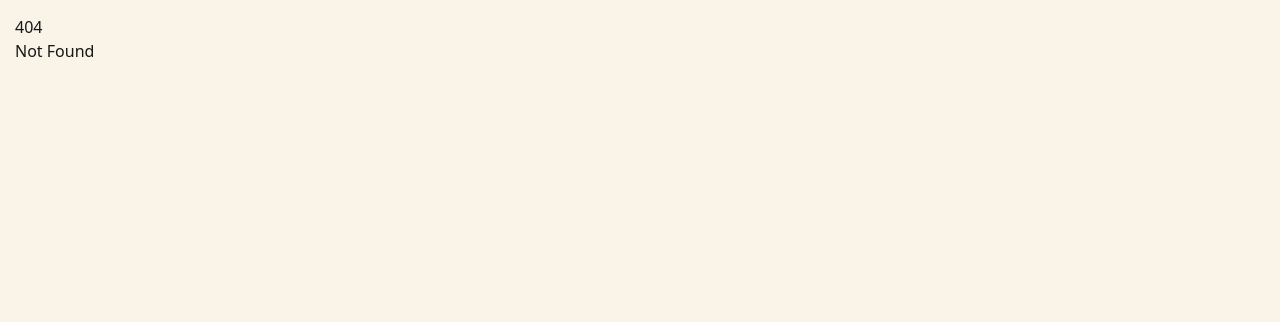
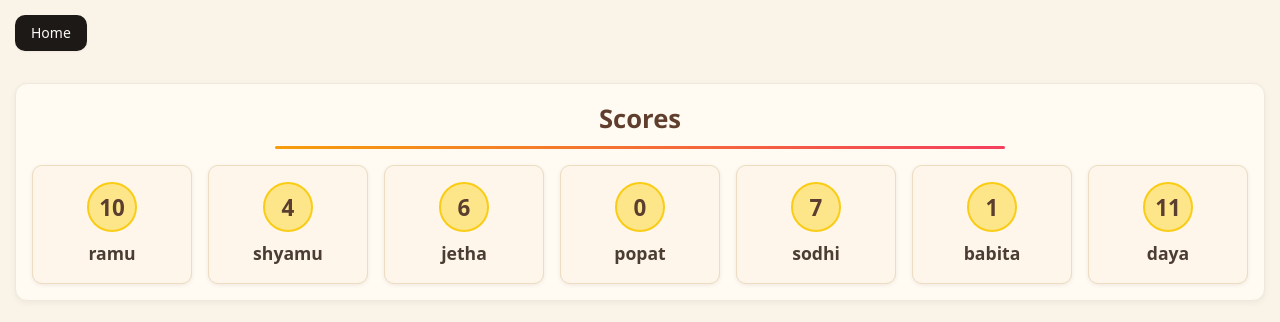
Before and after one commit to Akshat-Soni02/word-game, a SvelteKit app in the folder apps/frontend/: page /game/1/scores in a window 1280 px wide. Before the commit this address had no page. Shown: the top 322 px of the page. Built offline with nearby package versions, Linux system fonts and the light colour scheme.

Commit message:
feat/ add socket hook with players successfully joining room

```diff
--- a/apps/frontend/package.json
+++ b/apps/frontend/package.json
@@ -31,11 +31,13 @@
 		"eslint-config-prettier": "^10.0.1",
 		"eslint-plugin-svelte": "^3.0.0",
 		"globals": "^16.0.0",
+		"mode-watcher": "^1.0.8",
 		"prettier": "^3.4.2",
 		"prettier-plugin-svelte": "^3.3.3",
 		"prettier-plugin-tailwindcss": "^0.6.11",
 		"svelte": "^5.0.0",
 		"svelte-check": "^4.0.0",
+		"svelte-sonner": "^1.0.5",
 		"tailwind-merge": "^3.3.1",
 		"tailwind-variants": "^1.0.0",
 		"tailwindcss": "^4.0.0",
@@ -45,6 +47,7 @@
 		"vite": "^6.2.6"
 	},
 	"dependencies": {
-		"lucide-svelte": "^0.515.0"
+		"lucide-svelte": "^0.515.0",
+		"socket.io-client": "^4.8.1"
 	}
 }
--- /dev/null
+++ b/apps/frontend/src/lib/components/ui/sonner/index.ts
@@ -0,0 +1 @@
+export { default as Toaster } from "./sonner.svelte";
--- /dev/null
+++ b/apps/frontend/src/lib/components/ui/sonner/sonner.svelte
@@ -0,0 +1,13 @@
+<script lang="ts">
+	import { Toaster as Sonner, type ToasterProps as SonnerProps } from "svelte-sonner";
+	import { mode } from "mode-watcher";
+
+	let { ...restProps }: SonnerProps = $props();
+</script>
+
+<Sonner
+	theme={mode.current}
+	class="toaster group"
+	style="--normal-bg: var(--popover); --normal-text: var(--popover-foreground); --normal-border: var(--border);"
+	{...restProps}
+/>
--- /dev/null
+++ b/apps/frontend/src/lib/constants/states.ts
@@ -0,0 +1,23 @@
+export enum SocketMessages {
+    CREATE_ROOM = "create_room",
+    ROOM_CREATED = "room_created",
+    JOIN_ROOM = "join_room",
+    ROOM_JOINED = "room_joined",
+    SOMEONE_JOINED = "someone_joined",
+    START_GAME = "start_game",
+    GAME_STARTED = "game_started",
+    TIMER_END = "timer_end",
+    TIMER_ENDED = "timer_ended",
+    WORD_HIT = "word_hit",
+    NO_CORRECT_LETTER = "no_correct_letter",
+    CORRECT_LETTERS = "correct_letters",
+    CORRECT_WORD_GUESS = "correct_word_guess",
+    CORRECT_WORD = "correct_word",
+    CORRECT_WORD_GUESS_GAME_END = "correct_word_guess_game_end",
+    CORRECT_WORD_GAME_END = "correct_word_game_end",
+    INVALID_REQUEST = "invalid_request"
+}
+
+export enum SocketChannels {
+    DEFAULT_CHANNEL = "message"
+}
--- /dev/null
+++ b/apps/frontend/src/lib/constants/types.ts
@@ -0,0 +1,35 @@
+import { SocketMessages } from "./states";
+
+type players = Array<{player_name: string, player_points: string}>;
+
+export type SocketMessage =
+  | { type: SocketMessages.ROOM_JOINED; payload: JoinRoomRequest }
+  | { type: SocketMessages.GAME_STARTED; payload: InitGameRequest }
+  | { type: SocketMessages.TIMER_ENDED; payload: TimerEndRequest }
+  | { type: SocketMessages.CORRECT_WORD; payload: WordHitRequest }
+  | { type: SocketMessages.CORRECT_WORD_GAME_END; payload: WordHitRequest }
+  | { type: SocketMessages.CORRECT_WORD_GUESS; payload: WordHitRequest }
+  | { type: SocketMessages.CORRECT_WORD_GUESS_GAME_END; payload: WordHitRequest };
+
+
+export type CreatedRoomMessage = { type: SocketMessages.ROOM_CREATED; payload: { players: players, room_id: string }};
+export type JoinedRoomMessage = { type: SocketMessages.ROOM_JOINED; payload: { players: players }};
+export type SomeoneJoinedRoomMessage = { type: SocketMessages.SOMEONE_JOINED; payload: { players: players, player_name: string}};
+
+export type JoinRoomRequest = {
+    player_name: string;
+    room_id: string;
+}
+
+export type InitGameRequest = {
+    room_id: string;
+}
+
+export type TimerEndRequest = {
+    room_id: string;
+}
+
+export type WordHitRequest = {
+    word: string;
+    room_id: string;
+}
--- /dev/null
+++ b/apps/frontend/src/lib/stores/socket.ts
@@ -0,0 +1,20 @@
+import { writable } from 'svelte/store';
+import { io, type Socket } from 'socket.io-client';
+
+// create a writable store that holds the socket
+export const socket = writable<Socket | null>(null);
+
+// only run on the client (not during SSR)
+if (typeof window !== 'undefined') {
+	const curSocket = io('http://localhost:3001');
+
+	curSocket.on('connect', () => {
+		console.log('Connected');
+		socket.set(curSocket);
+	});
+
+	curSocket.on('disconnect', () => {
+		console.log('Disconnected');
+		socket.set(null);
+	});
+}
--- a/apps/frontend/src/routes/+layout.svelte
+++ b/apps/frontend/src/routes/+layout.svelte
@@ -1,8 +1,11 @@
 <script lang="ts">
 	import '../app.css';
+	import { Toaster } from '$lib/components/ui/sonner';
 
 	let { children } = $props();
 </script>
+
+<Toaster/>
 
 {@render children()}
 
--- a/apps/frontend/src/routes/+page.svelte
+++ b/apps/frontend/src/routes/+page.svelte
@@ -1,30 +1,72 @@
 <script lang="ts">
+	import { goto } from "$app/navigation";
     import Modal from "$lib/components/Modal.svelte";
+    import { toast } from 'svelte-sonner';
+	import { SocketChannels, SocketMessages } from "$lib/constants/states";
+	import type { CreatedRoomMessage, JoinedRoomMessage } from "$lib/constants/types";
+    import { socket } from "$lib/stores/socket";
     let showModal = $state(false);
     let player_name = $state('');
+    let play_state: 'create-room' | 'join-room' | null = $state(null);
+    let join_room_id = $state('');
+
+    let socket_emit_payload = $derived(play_state === 'create-room' ? { player_name } : { player_name, room_id: join_room_id })
+    let socket_emit_type = $derived(play_state === 'create-room' ? SocketMessages.CREATE_ROOM : SocketMessages.JOIN_ROOM);
 
     const open = () => showModal = true;
     const close = () => showModal = false;
+
+    function handleRedirectOnSuccess(data: any) {
+        if(play_state === 'join-room') toast('Room Joined');
+        sessionStorage.setItem('players', JSON.stringify(data.players));
+        goto(`/room-lobby/${play_state === 'create-room' ? data.room_id : join_room_id}`);
+    }
+
+    function handleSocketEmit() {
+        $socket?.emit(SocketChannels.DEFAULT_CHANNEL, JSON.stringify({
+            type: socket_emit_type,
+            payload: socket_emit_payload
+        }));
+    }
+
+    $effect(() => {
+        if($socket) {
+            $socket.on(SocketChannels.DEFAULT_CHANNEL, (data, callback) => {
+                const message: CreatedRoomMessage | JoinedRoomMessage = JSON.parse(data.toString());
+                if(message && ( message.type === SocketMessages.ROOM_CREATED || message.type === SocketMessages.ROOM_JOINED)) {
+                    handleRedirectOnSuccess(message.payload);
+                }
+            });
+        }
+    })
 </script>
 
 {#snippet modal_body()}
-    <div class="modal_body">
-        <p class="modal_body_text">Enter player name</p>
-        <!-- <p>{player_name}</p> -->
-        <input type="text" id="player_name" bind:value={player_name} class="player_name_input"/>
-    </div>
+    {#if play_state === 'create-room'}
+        <div class="modal_body">
+            <p class="modal_body_text">Enter player name</p>
+            <input type="text" id="player_name" bind:value={player_name} class="player_name_input"/>
+        </div>
+    {:else}
+        <div class="modal_body">
+            <p class="modal_body_text">Enter player name</p>
+            <input type="text" id="player_name" bind:value={player_name} class="player_name_input"/>
+            <p class="modal_body_text">Enter room id</p>
+            <input type="text" id="join_room_id" bind:value={join_room_id} class="player_name_input"/>
+        </div>
+    {/if}
 {/snippet}
 
 {#snippet modal_button()}
-    <button class="modal_button" onclick={() => alert('Confirmed')}>Play</button>
+    <button class="modal_button" onclick={() => handleSocketEmit()}>Play</button>
 {/snippet}
 
 
 <div class="page-container">
     <h1 class="game-heading">Word Game</h1>
     <div class="button-container">
-        <button class="create-room-button" onclick={open}>Create Room</button>
-        <button class="join-room-button" onclick={open}>Join Room</button>
+        <button class="create-room-button" onclick={() => {play_state = 'create-room'; open()}}>Create Room</button>
+        <button class="join-room-button" onclick={() => {play_state = 'join-room'; open()}}>Join Room</button>
     </div>
 
     {#if showModal}
--- a/apps/frontend/src/routes/game/[room_id]/+page.svelte
+++ b/apps/frontend/src/routes/game/[room_id]/+page.svelte
@@ -17,9 +17,12 @@
 
 	<InputOTP.Root maxlength={5} pattern={REGEXP_ONLY_CHARS}>
 		{#snippet children({ cells })}
-			<InputOTP.Group class="otp-inputs">
+			<InputOTP.Group class="flex justify-center flex-wrap gap-5 sm:gap-4">
 				{#each cells.slice(0, 6) as cell}
-					<InputOTP.Slot {cell} class=""/>
+				<InputOTP.Slot
+					{cell}
+					class="w-20 h-20 text-4xl text-center font-semibold text-[#a9a9a9] border-2 border-[#b3afa7] bg-[#fdfaf5] rounded-xl focus:outline-none focus:ring-4 focus:ring-[#b3afa7]/40 transition-all duration-150 font-[Segoe UI]"
+				/>
 				{/each}
 			</InputOTP.Group>
 		{/snippet}
@@ -66,38 +69,7 @@
 		color: #e63946;
 	}
 
-	.otp-inputs {
-		display: flex;
-		justify-content: center;
-		flex-wrap: wrap;
-		gap: 1.25rem;
-	}
-
-	.otp-slot {
-		width: 5rem;
-		height: 5rem;
-		font-size: 2.5rem;
-		text-align: center;
-		border: 3px solid #ffc857;
-		border-radius: 1rem;
-		background-color: #fff7eb;
-		box-shadow: 0 0 10px rgba(255, 200, 87, 0.2);
-		transition: all 0.2s;
-	}
-
-	.otp-slot:focus {
-		outline: none;
-		border-color: #ffb347;
-		box-shadow: 0 0 15px rgba(255, 183, 0, 0.4);
-	}
-
 	@media screen and (max-width: 600px) {
-		.otp-slot {
-			width: 4rem;
-			height: 4rem;
-			font-size: 2rem;
-		}
-
 		.page-header {
 			top: 0.5rem;
 		}
--- /dev/null
+++ b/apps/frontend/src/routes/game/[room_id]/scores/+page.svelte
@@ -0,0 +1,120 @@
+<script>
+    import { page } from "$app/state";
+    import Button from "$lib/components/ui/button/button.svelte";
+
+    let { room_id } = page.params;
+    const players = [
+      { player_name: 'ramu', player_points: 10 },
+      { player_name: 'shyamu', player_points:4 },
+      { player_name: 'jetha', player_points: 6 },
+      { player_name: 'popat', player_points: 0 },
+      { player_name: 'sodhi', player_points: 7 },
+      { player_name: 'babita', player_points: 1 },
+      { player_name: 'daya', player_points: 11 }
+    ];
+</script>
+
+<div class="page-container">
+
+    <div class="page-header">
+        <Button>Home</Button>
+    </div>
+
+    <div class="players-section">
+        <h2 class="players-title">Scores</h2>
+        <div class="players-grid">
+            {#each players as player}
+            <div class="player-card">
+                <div class="avatar-placeholder">
+                {player.player_points}
+                </div>
+                <div class="player-name">{player.player_name}</div>
+            </div>
+            {/each}
+        </div>
+    </div>
+
+</div>
+
+
+<style>
+
+.page-container {
+    display: flex;
+    flex-direction: column;
+    gap: 2rem;
+}
+
+.players-section {
+    width: 100%;
+    padding: 1rem;
+    background-color: #fffaf2;
+    border-radius: 12px;
+    box-shadow: 0 2px 6px rgba(0, 0, 0, 0.05);
+    color: #333;
+    border: 1px solid #f0e8dc;
+    }
+
+    .players-title {
+    font-size: clamp(1.2rem, 3vw, 1.6rem);
+    font-weight: 700;
+    text-align: center;
+    margin-bottom: 1rem;
+    color: #5f3e2d;
+    font-family: 'Segoe UI', Tahoma, Geneva, Verdana, sans-serif;
+    position: relative;
+    }
+
+    .players-title::after {
+    content: "";
+    display: block;
+    height: 3px;
+    width: 60%;
+    margin: 0.5rem auto 0;
+    background: linear-gradient(to right, #f59e0b, #f43f5e);
+    border-radius: 2px;
+    }
+
+    .players-grid {
+    display: grid;
+    grid-template-columns: repeat(auto-fit, minmax(120px, 1fr));
+    gap: 1rem;
+    }
+
+    .player-card {
+    background: #fef6ea;
+    padding: 1rem;
+    border-radius: 10px;
+    text-align: center;
+    transition: transform 0.2s ease, box-shadow 0.2s ease;
+    border: 1px solid #eddcc0;
+    box-shadow: 0 1px 4px rgba(0, 0, 0, 0.08);
+    }
+
+    .player-card:hover {
+    transform: translateY(-4px);
+    box-shadow: 0 4px 12px rgba(0, 0, 0, 0.15);
+    border-color: #fbbf24;
+    }
+
+    .avatar-placeholder {
+    background-color: #fde68a;
+    color: #5a3e2f;
+    font-size: 1.4rem;
+    font-weight: 700;
+    width: 50px;
+    height: 50px;
+    margin: 0 auto 0.5rem;
+    border-radius: 50%;
+    display: flex;
+    align-items: center;
+    justify-content: center;
+    border: 2px solid #facc15;
+    }
+
+    .player-name {
+    font-size: clamp(0.85rem, 2vw, 1.1rem);
+    font-weight: 600;
+    color: #4b3d31;
+    }
+</style>
--- a/apps/frontend/src/routes/room-lobby/+page.svelte
+++ b/apps/frontend/src/routes/room-lobby/[room_id]/+page.svelte
@@ -1,18 +1,18 @@
 <script lang="ts">
+    import { page } from '$app/state';
     import { Files } from 'lucide-svelte';
     import ToolTip from '$lib/components/ToolTip.svelte';
+    import { toast } from 'svelte-sonner';
+    import { socket } from '$lib/stores/socket';
+	  import { SocketChannels, SocketMessages } from '$lib/constants/states';
+	import type { SomeoneJoinedRoomMessage } from '$lib/constants/types';
 
-    let room_id = $state('abc910');
+    let { room_id } = page.params;
     let isRoomCreator = $state(true);
-    const players = [
-      { player_name: 'ramu', player_points: 0 },
-      { player_name: 'shyamu', player_points: 0 },
-      { player_name: 'jetha', player_points: 0 },
-      { player_name: 'popat', player_points: 0 },
-      { player_name: 'sodhi', player_points: 0 },
-      { player_name: 'babita', player_points: 0 },
-      { player_name: 'daya', player_points: 0 }
-    ];
+
+    const playersRaw = sessionStorage.getItem('players');
+    let players = $derived(playersRaw ? JSON.parse(playersRaw) : []);
+
 
     function copyToClipboard() {
       navigator.clipboard.writeText(room_id)
@@ -23,6 +23,19 @@
     function handleKeydown(e: KeyboardEvent) {
       if (e.key === 'Enter' || e.key === ' ') copyToClipboard();
     }
+
+    $effect(() => {
+      if($socket) {
+        $socket.on(SocketChannels.DEFAULT_CHANNEL, (data, callback) => {
+            const message: SomeoneJoinedRoomMessage = JSON.parse(data.toString());
+            if(message && message.type === SocketMessages.SOMEONE_JOINED) {
+                sessionStorage.setItem('players', JSON.stringify(message.payload.players));
+                players = message.payload.players;
+                toast(`${message.payload.player_name} joined`);
+            }
+        })
+      }
+    })
   </script>
 
   <div class="page-container">
@@ -56,9 +69,6 @@
         <div class="players-grid">
             {#each players as player}
             <div class="player-card">
-                <!-- <div class="avatar-placeholder">
-                {player.player_name.charAt(0).toUpperCase()}
-                </div> -->
                 <div class="player-name">{player.player_name}</div>
             </div>
             {/each}
@@ -188,6 +198,7 @@
     border-color: #fbbf24;
     }
 
+    /* let this be here for future */
     .avatar-placeholder {
     background-color: #fde68a;
     color: #5a3e2f;
--- /dev/null
+++ b/apps/frontend/src/routes/socket-check/+page.svelte
@@ -0,0 +1,18 @@
+<script lang="ts">
+    import { socket } from '$lib/stores/socket';
+
+    $effect(() => {
+		if ($socket) {
+            console.log('Socket is ready:', $socket);
+            $socket.on('message', (data) => {
+                const message = JSON.parse(data);
+                console.log('socket data' + message);
+            });
+            // you can now use $socket.emit(...) or $socket.on(...)
+        }
+	});
+</script>
+
+<h1>Socket Demo</h1>
+<p>{$socket?.id}</p>
+<p>Socket status: {$socket ? 'Connected' : 'Disconnected'}</p>
```
Also changed, not shown: 1 other file (tests, documents, lock files or other folders).
